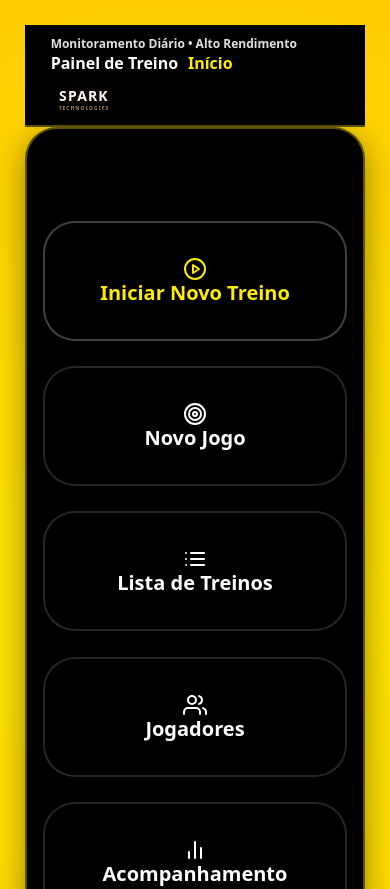
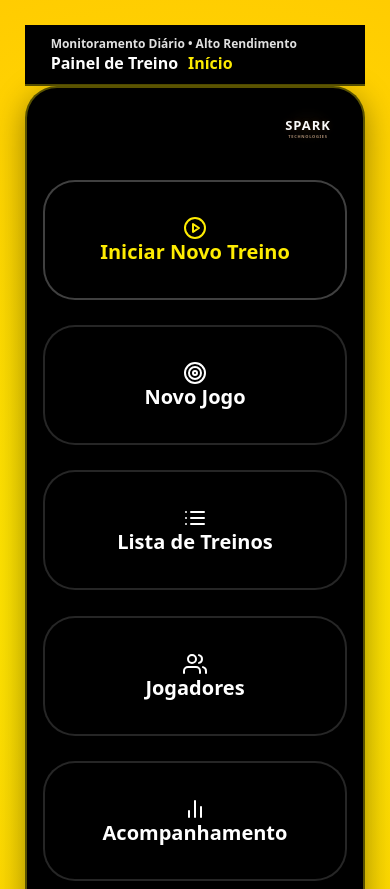
Before and after one commit to Dagon67/futibas, a plain HTML site: page index.html in a window 390 px wide. Shown: the top 889 px of the page. Drawn offline with nearby package versions, Linux system fonts and the light colour scheme.

Commit message:
Logo SPARK dentro do glass-card no menu; menos espaco entre logo e botao Entrar na tela de bloqueio
Made-with: Cursor

```diff
--- a/index.html
+++ b/index.html
@@ -95,27 +95,27 @@
         flex-direction:column;
         align-items:center;
         justify-content:center;
-        gap:var(--touch-gap);
+        gap:0.65rem;
         text-align:center;
     }
     .lock-logo{
         width:clamp(80px,20vw,120px);
         height:auto;
         object-fit:contain;
-        margin-bottom:0.5rem;
+        margin-bottom:0.25rem;
         filter:drop-shadow(0 4px 12px rgba(0,0,0,.4));
     }
     .lock-title{
         font-size:var(--touch-font-xl);
         font-weight:700;
         color:var(--text-main);
-        margin-bottom:0.5rem;
+        margin-bottom:0.25rem;
     }
     .lock-subtitle{
         font-size:var(--touch-font-md);
         font-weight:400;
         color:var(--text-dim);
-        margin-bottom:1rem;
+        margin-bottom:0.5rem;
     }
     .lock-input-wrapper{
         width:100%;
@@ -190,7 +190,7 @@
 
     /* Logo SPARK na tela de bloqueio – abaixo da senha, dentro do container preto */
     .lock-container .lock-spark-wrap{
-        margin-top:clamp(20px,4vh,32px);
+        margin-top:clamp(14px,2.5vh,22px);
         width:100%;
         display:flex;
         justify-content:center;
@@ -247,26 +247,8 @@
     header.app-header .brand-line{ font-size:0.75rem; color:var(--text-dim); }
     header.app-header .brand-main{ font-size:1rem; font-weight:700; color:var(--text-main); }
     header.app-header .brand-main .mode-label{ margin-left:0.35em; font-weight:600; color:var(--accent); }
-    .header-spark-wrap{
-        flex-shrink:0;
-        pointer-events:none;
-    }
-    .header-spark-wrap .spark-brand{
-        position:relative;display:inline-grid;place-items:center;padding:6px 12px;border-radius:10px;isolation:isolate;
-        --o:rgba(255,140,40,.98);--gl:rgba(255,140,40,.26);--tx:rgba(255,255,255,.98);--mu:rgba(255,210,170,.68);
-    }
-    .header-spark-wrap .spark-brand::before{
-        content:"";position:absolute;inset:-4px;border-radius:12px;
-        background:radial-gradient(55% 70% at 50% 45%,rgba(255,170,70,.08),transparent 70%);filter:blur(1px);opacity:.5;z-index:-1;
-    }
-    .header-spark-wrap .logo{display:flex;flex-direction:column;align-items:center;gap:0;}
-    .header-spark-wrap .spark{font-family:system-ui,-apple-system,sans-serif;font-weight:800;font-size:18px;letter-spacing:.08em;color:var(--tx);text-shadow:0 0 8px rgba(255,140,40,.15);}
-    .header-spark-wrap .tech{font-family:system-ui,-apple-system,sans-serif;font-weight:600;font-size:6px;letter-spacing:.2em;color:var(--mu);text-transform:uppercase;}
     @media (max-width:480px){
         header.app-header{ padding:10px var(--safe-pad); gap:8px; }
-        .header-spark-wrap .spark{ font-size:14px; }
-        .header-spark-wrap .tech{ font-size:5px; }
-        .header-spark-wrap .spark-brand{ padding:4px 8px; }
     }
 
     main#screen-area{
@@ -291,6 +273,7 @@
     /* ---------- COMPONENTES ---------- */
 
     .glass-card{
+        position:relative;
         background:var(--card-bg);
         border-radius:var(--radius-xl);
         border:2px solid var(--card-stroke);
@@ -300,6 +283,30 @@
         height:100%;
         display:flex;
         flex-direction:column;
+    }
+    .home-with-spark{ position:relative; width:100%; height:100%; display:flex; flex-direction:column; }
+    .glass-card .home-spark-corner{
+        position:absolute;
+        top:clamp(8px,1.5vw,14px);
+        right:clamp(8px,1.5vw,14px);
+        z-index:1;
+        pointer-events:none;
+    }
+    .glass-card .home-spark-corner .spark-brand{
+        position:relative;display:inline-grid;place-items:center;padding:5px 10px;border-radius:8px;isolation:isolate;
+        --o:rgba(255,140,40,.98);--tx:rgba(255,255,255,.98);--mu:rgba(255,210,170,.68);
+    }
+    .glass-card .home-spark-corner .spark-brand::before{
+        content:"";position:absolute;inset:-4px;border-radius:10px;
+        background:radial-gradient(55% 70% at 50% 45%,rgba(255,170,70,.08),transparent 70%);filter:blur(1px);opacity:.5;z-index:-1;
+    }
+    .glass-card .home-spark-corner .logo{display:flex;flex-direction:column;align-items:center;gap:0;}
+    .glass-card .home-spark-corner .spark{font-family:system-ui,-apple-system,sans-serif;font-weight:800;font-size:16px;letter-spacing:.07em;color:var(--tx);text-shadow:0 0 6px rgba(255,140,40,.12);}
+    .glass-card .home-spark-corner .tech{font-family:system-ui,-apple-system,sans-serif;font-weight:600;font-size:5px;letter-spacing:.18em;color:var(--mu);text-transform:uppercase;}
+    @media (max-width:480px){
+        .glass-card .home-spark-corner .spark{ font-size:13px; }
+        .glass-card .home-spark-corner .tech{ font-size:4px; }
+        .glass-card .home-spark-corner .spark-brand{ padding:4px 8px; }
     }
 
     .center-flex-col{
@@ -1461,11 +1468,6 @@
             <div class="brand-main">
                 <span>Painel de Treino</span>
                 <span class="mode-label" id="headerModeLabel">Menu</span>
-            </div>
-        </div>
-        <div class="header-spark-wrap" aria-hidden="true">
-            <div class="spark-brand spark-brand--dark" aria-label="SPARK Technologies">
-                <div class="logo"><span class="spark">SPARK</span><span class="tech">TECHNOLOGIES</span></div>
             </div>
         </div>
     </header>
--- a/js/screens/home.js
+++ b/js/screens/home.js
@@ -12,7 +12,13 @@ function goHome(){
     setHeaderModeLabel("Início");
 
     renderScreen(`
-        <div class="center-flex-col">
+        <div class="home-with-spark">
+            <div class="home-spark-corner" aria-hidden="true">
+                <div class="spark-brand spark-brand--dark" aria-label="SPARK Technologies">
+                    <div class="logo"><span class="spark">SPARK</span><span class="tech">TECHNOLOGIES</span></div>
+                </div>
+            </div>
+            <div class="center-flex-col">
             <div class="datetime-display">
                 <div class="date" id="currentDate"></div>
                 <div class="time" id="currentTime"></div>
@@ -46,6 +52,7 @@ function goHome(){
                     <input type="password" id="settingsPasswordInput" placeholder="Senha para acessar" class="settings-password-input" style="max-width:180px;padding:0.4rem 0.6rem;border-radius:var(--radius-md);border:2px solid rgba(255,255,255,0.25);background:rgba(0,0,0,0.3);color:var(--text-main);font-size:0.9rem;" />
                     <button type="button" class="small-solid-btn" onclick="openSettingsWithPassword()" style="padding:0.35rem 0.75rem;font-size:0.85rem;">Acessar configurações</button>
                 </div>
+            </div>
             </div>
         </div>
     `);
```
